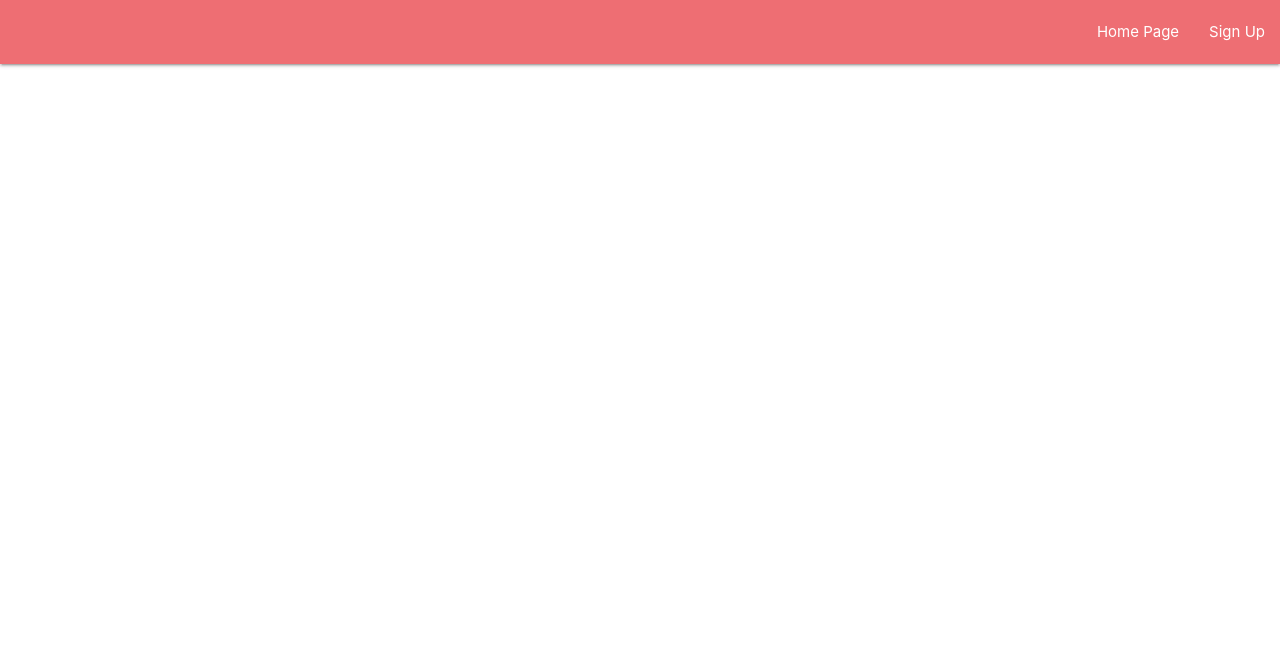
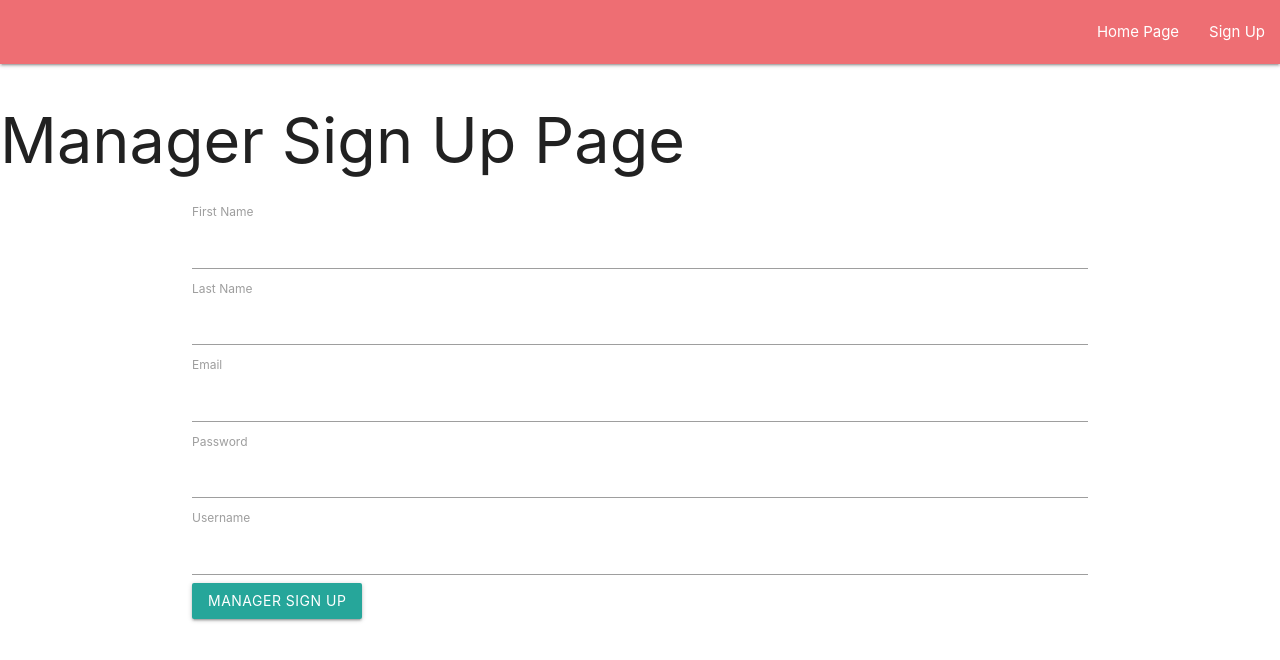
Before and after one commit to Unlovingmotherboard/React-PropertyManagementApp, a React (Create React App) app in the folder client/: page /Manager/SignUp in a window 1280 px wide. Shown: the top 660 px of the page. Built offline with nearby package versions, Linux system fonts and the light colour scheme.

Commit message:
Fixed routes to signup pages

```diff
--- a/client/src/App.js
+++ b/client/src/App.js
@@ -6,8 +6,11 @@ import NavBar from "./components/NavBar/index"
 
 //Pages
 import LandingPage from "./pages/landingPage/LandingPage";
-import ManagerSignInPage from "./pages/landingPage/ManagerSignIn"
-import LoginInPage from "./pages/landingPage/SignIn"
+import ManagerSignInPage from "./pages/landingPage/ManagerSignIn";
+import LoginInPage from "./pages/landingPage/SignIn";
+import ManagerSignUpPage from "./pages/landingPage/ManagerSignUp";
+import SignUpPage from "./pages/landingPage/SignUp";
+
 
 //
 import ManagerPage from "./managerPageApp";
@@ -55,6 +58,8 @@ class App extends Component {
           <NavBar token={this.props.ourState.loggedReducer.token} type={this.props.ourState.loggedReducer.managerORtenant}></NavBar>
           <Switch>
             <Route exact path="/" component={LandingPage}></Route>
+            <Route exact path="/SignUp" render={(props) => <SignUpPage {...props} manager={false} />}></Route>
+            <Route exact path="/Manager/SignUp" render={(props) => <ManagerSignUpPage {...props} manager={true} />}></Route>
             <Route exact path="/Login" render={(props) => <LoginInPage {...props} manager={false} token={this.props.ourState.loggedReducer.token} type={this.props.ourState.loggedReducer.managerORtenant} />}>></Route>
             <Route exact path="/Manager/Login" render={(props) => <ManagerSignInPage {...props} manager={true} token={this.props.ourState.loggedReducer.token} type={this.props.ourState.loggedReducer.managerORtenant} />}>></Route>
             <PrivateRoute exact path="/Manager" token={this.props.ourState.loggedReducer.token} type={this.props.ourState.loggedReducer.managerORtenant} component={ManagerPage} />
--- a/client/src/components/LoginForm/SignUpForm.js
+++ b/client/src/components/LoginForm/SignUpForm.js
@@ -9,7 +9,7 @@ import API from "../../utils/API"
 let signUpForm = props => {
   // const { handleSubmit } = props;
 
-  console.log(props);
+  console.log(props[0]);
 
   const tenantSignUpSumbit = () => {
     const toHerpestidae = store.getState().form.signUpFormFromState.values
@@ -37,15 +37,15 @@ let signUpForm = props => {
       <Field name="password" component="input" type="password" />
 
       {
-        props.manager
+        props[0].manager
           ?
           <React.Fragment>
             <label htmlFor="UserName">Username</label>
             <Field name="userName" component="input" type="text" />
-            <Button onClick={managerSignUpSumbit}><Link to="/Manager/SignIn">Sign Up</Link></Button>
+            <Button onClick={managerSignUpSumbit}>Manager Sign Up</Button>
           </React.Fragment>
           :
-          <React.Fragment><Button  onClick={tenantSignUpSumbit}><Link to="/SignIn">Sign Up</Link></Button></React.Fragment>
+          <React.Fragment><Button  onClick={tenantSignUpSumbit}>Tenant Sign Up</Button></React.Fragment>
       }
     </form>
   </div>
--- a/client/src/pages/landingPage/ManagerSignUp.js
+++ b/client/src/pages/landingPage/ManagerSignUp.js
@@ -1,11 +1,13 @@
 import React from "react";
 import SignUpForm from "../../components/LoginForm/SignUpForm";
 
-const ManagerSignUpPage = () => {
+const ManagerSignUpPage = (...props) => {
+    console.log(props)
+
     return (
         <div>
             <h1>Manager Sign Up Page</h1>
-            <SignUpForm manager={true} />
+            <SignUpForm {...props} />
         </div>
     );
   };
--- a/client/src/pages/landingPage/SignUp.js
+++ b/client/src/pages/landingPage/SignUp.js
@@ -1,11 +1,12 @@
 import React from "react";
 import SignUpForm from "../../components/LoginForm/SignUpForm";
 
-const SignUpPage = () => {
+const SignUpPage = (...props) => {
+    console.log(props)
     return (
         <div>
             <h1>Tenant Sign Up Page!</h1>
-            <SignUpForm />
+            <SignUpForm {...props} />
         </div>
     );
   };
```
